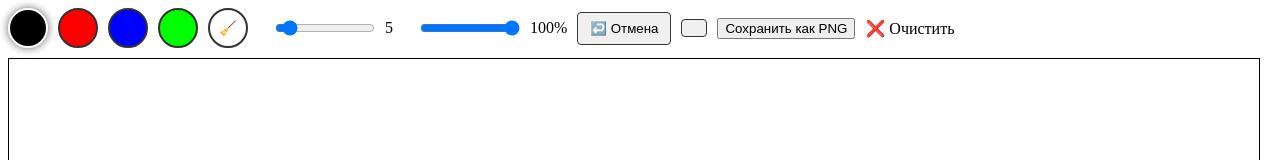
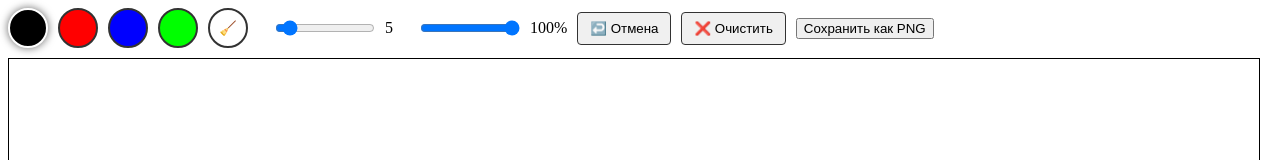
Before and after one commit to InteractiveDrawing/InteractiveDrawing.github.io, a plain HTML site: page index.html in a window 1280 px wide. Shown: the top 160 px of the page. Drawn offline with Linux system fonts and the light colour scheme.

Commit message:
index.html

```diff
--- a/index.html
+++ b/index.html
@@ -32,10 +32,8 @@
         <span id="opacityDisplay">100%</span>
       </div>
       <button class="action-btn" id="undoBtn" title="Undo">↩️ Отмена</button>
-      <button class="action-btn" id="clearBtn" title="Clear">
+      <button class="action-btn" id="clearBtn" title="Clear">❌ Очистить</button>
       <button id="saveBtn">Сохранить как PNG</button>
-        ❌ Очистить
-      </button>
     </div>
     <canvas id="drawingCanvas" width="1500" height="800"></canvas>
   </body>
```
